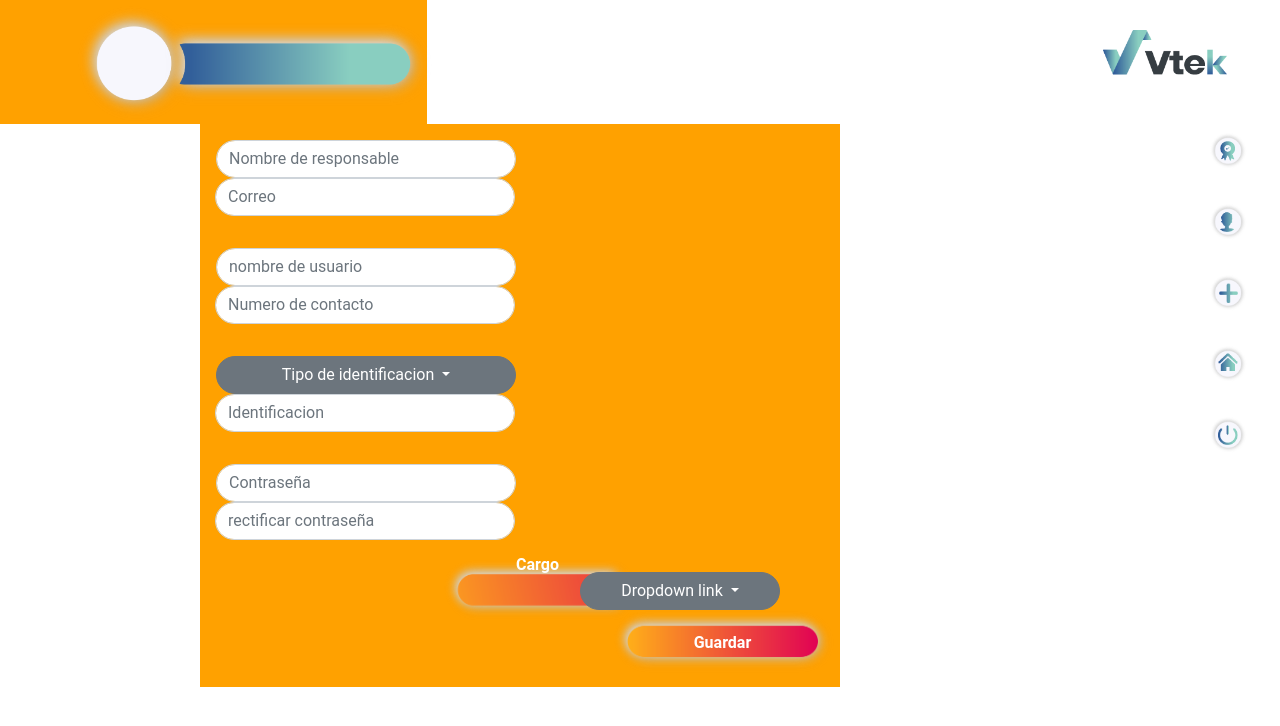
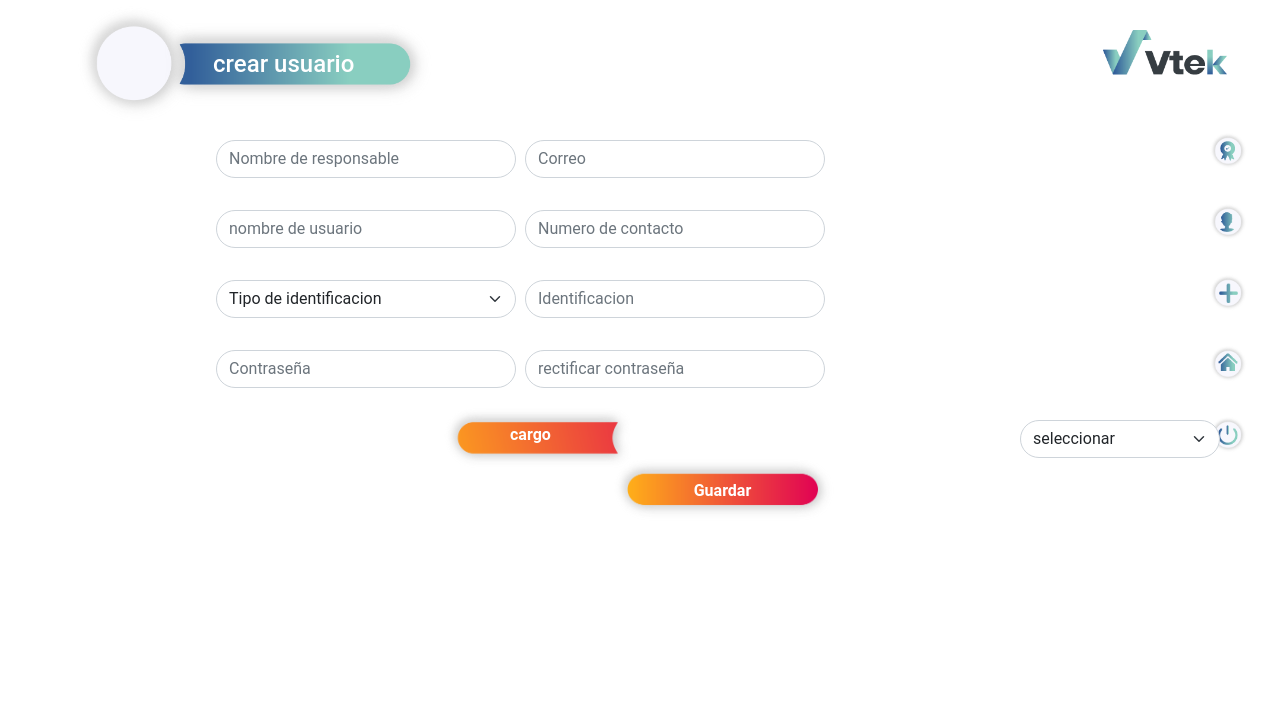
Before and after one commit to gieribac/proyecto_vtek, a plain HTML site: page public/crear_usuario.html in a window 1280 px wide. Drawn offline with nearby package versions, Linux system fonts and the light colour scheme.

Commit message:
8/07/2022

```diff
--- /dev/null
+++ b/public/1codejs/menu.js
@@ -0,0 +1,42 @@
+var div_para_menu = document.getElementById('menu')
+div_para_menu.innerHTML += `
+
+<div id="sidebar-container">
+<div class="logov">
+
+</div>
+<div class="menu ">
+    <a href="#" class="d-block text-light p-3 mr menuopciones ">
+        <div class="bola-blanco">
+            <div class="check-azul"></div>
+        </div>
+    </a>
+    <a href="#" class="d-block text-light p-3 menuopciones">
+        <div class="bola-blanco">
+            <div class="persona-azul"></div>
+        </div>
+    </a>
+    <a href="#" class="d-block text-light p-3 menuopciones">
+        <div class="bola-blanco">
+            <div class="mas-azul"></div>
+        </div>
+    </a>
+    <a href="#" class="d-block text-light p-3 menuopciones">
+        <div class="bola-blanco">
+            <div class="casa-azul"></div>
+        </div>
+    </a>
+    <a href="#" class="d-block text-light p-3 menuopciones">
+        <div class="bola-blanco">
+            <div class="on-azul"></div>
+        </div>
+    </a>
+
+
+</div>
+
+
+</div>
+
+`;
+document.set
--- a/public/assets/css/estilos.css
+++ b/public/assets/css/estilos.css
@@ -125,8 +125,17 @@ height: 40px;
     background-repeat: no-repeat;
     margin-left: 71px;
     background-size: contain;
+    position: relative;
 
 
+
+
+}
+.letrainfo{
+    color: #ffffff;
+    position: absolute;
+    margin-top: 50px;
+    margin-left: 142px;
 
 
 }
@@ -196,14 +205,27 @@ height: 40px;
     color: white!important;
     text-align: center;
     font-weight: bold;
+    position: absolute;
+    margin-top: 22px;
+    margin-left: 71px;
 
 }
+.input-group:not(.has-validation)>:not(:last-child):not(.dropdown-toggle):not(.dropdown-menu) {
+    border-top-right-radius: 50px !important;
+    border-bottom-right-radius: 50px !important;
 
 
 
 
 
+}
+.container{
+    background-color: aqua;
+    width: 50px;
+    height: 60PX;
 
+
+}
 
 @media (max-width: 600px) {
     body,
--- a/public/assets/css/iconos.css
+++ b/public/assets/css/iconos.css
@@ -207,3 +207,13 @@
 
 
 }
+.columnas-clasi{
+    background-image: url(../img/Recurso\ 41VTEK\ RECURSOS.png) !important;
+    background-size: contain;
+    width: 229px;
+    height: 81px;
+    border: none;
+
+    background-repeat: no-repeat;
+
+}
--- a/public/crear_usuario.html
+++ b/public/crear_usuario.html
@@ -4,7 +4,7 @@
 <head>
     <meta charset="utf-8">
     <meta name="viewport" content="width=device-width, initial-scale=1">
-    <title>Welcome to Firebase Hosting</title>
+    <title>Crear Usuarios</title>
 
 
 
@@ -19,7 +19,6 @@
 
     <style media="screen">
 
-
     </style>
 </head>
 
@@ -28,97 +27,88 @@
 
 
 
-<div >
+    <div>
 
 
         <div class="d-flex align-items-stretch flex-column">
+          <div id="menu"></div>
 
 
+            <div class="row-cols-lg-4 col-md-4 col-sm-6 col-xs-12 ">
 
-    <div id="sidebar-container" >
-        <div class="logov">
-
-        </div>
-        <div class="menu " >
-            <a href="#" class="d-block text-light p-3 mr menuopciones "> <div class="bola-blanco"><div class="check-azul"></div></div></a>
-            <a href="#"   class="d-block text-light p-3 menuopciones"> <div class="bola-blanco"> <div class="persona-azul"></div></div></a>
-            <a href="#"  class="d-block text-light p-3 menuopciones"> <div class="bola-blanco"><div class="mas-azul"></div></div></a>
-            <a href="#" class="d-block text-light p-3 menuopciones"><div class="bola-blanco"><div class="casa-azul"></div></div></a>
-            <a href="#"  class="d-block text-light p-3 menuopciones"><div class="bola-blanco"><div class="on-azul"></div></div></a>
+                <div class="infopagina">
+                  <h4 class="letrainfo">crear usuario</h4>
 
 
                 </div>
-
-
             </div>
-    <div class="row-cols-lg-4 col-md-4 col-sm-6 col-xs-12 prueba">
-
-        <div class="infopagina">
-
-        </div>
-    </div>
-    <div class="cols-lg-4  col-sm-6 col-xs-12  prueba margenusu">
+            <div class="cols-lg-4  col--6 col-xs-12   margenusu">
 
 
                 <div class="input-group p-3">
                     <div class="inputsdivi">
-                <input type="text" class="form-control inputsr" placeholder="Nombre de responsable " aria-label="usuario"></div>
-                <div class="inputsdivi"> <input type="text" class="form-control inputsr" placeholder="Correo" aria-label="usuario"></div>
+                        <input type="text" class="form-control inputsr" placeholder="Nombre de responsable " aria-label="usuario" id="nombreF"></div>
+                    <div class="inputsdivi"> <input type="text" class="form-control inputsr" placeholder="Correo" aria-label="usuario" id="correoF"></div>
                 </div>
                 <div class="input-group p-3">
                     <div class="inputsdivi">
-                    <input type="text" class="form-control inputsr" placeholder="nombre de usuario" aria-label="usuario"></div>
-                    <div class="inputsdivi"> <input type="text" class="form-control inputsr" placeholder="Numero de contacto" aria-label="usuario"></div>
+                        <input type="text" class="form-control inputsr" placeholder="nombre de usuario" aria-label="usuario" id="usuarioF"></div>
+                    <div class="inputsdivi">
+                        <input type="text" class="form-control inputsr" placeholder="Numero de contacto" aria-label="usuario" id="numeroF"></div>
                 </div>
-            <div class="input-group p-3">
-                <div class="dropdown show">
-                    <a class="btn btn-secondary dropdown-toggle dropdown1" href="#" role="button" id="dropdownMenuLink" data-toggle="dropdown" aria-haspopup="true" aria-expanded="false">
-                      Tipo de identificacion
-                    </a>
+                <div class=" input-group p-3 ">
+                  <div >
 
-                    <div class="dropdown-menu" aria-labelledby="dropdownMenuLink">
-                      <a class="dropdown-item" href="#">Action</a>
-                      <a class="dropdown-item" href="#">Another action</a>
-                      <a class="dropdown-item" href="#">Something else here</a>
+                    <select class="form-select dropdown1" aria-label="Default select example" id="tipoIDF">
+                      <option selected>Tipo de identificacion</option>
+                      <option value="1">One</option>
+                      <option value="2">Two</option>
+                      <option value="3">Three</option>
+                    </select>
+
                   </div>
-                  </div>
-                <div class="inputsdivi">
+                    <div class="inputsdivi ">
 
-                    <div class=""> <input type="text" class="form-control inputsr" placeholder="Identificacion" aria-label="usuario"></div>
+                        <div class=" "> <input type="text " class="form-control inputsr " id="identificacionF" placeholder="Identificacion " aria-label="usuario "></div>
                     </div>
 
 
 
                 </div>
-    <div class="input-group p-3">
-        <div class="inputsdivi">
-            <input type="text" class="form-control inputsr" placeholder="Contraseña" aria-label="usuario"></div>
-            <div class="inputsdivi"> <input type="text" class="form-control inputsr" placeholder="rectificar contraseña" aria-label="usuario"></div>
+                <div class="input-group p-3 ">
+                    <div class="inputsdivi ">
+                        <input type="text " class="form-control inputsr " id="contrasenaF" placeholder="Contraseña " aria-label="usuario "></div>
+                    <div class="inputsdivi "> <input type="text " id="reccontrasenaF" class="form-control inputsr " placeholder="rectificar contraseña " aria-label="usuario "></div>
                 </div>
 
 
 
 
-    <div class="dropdown show p-3">
-        <a class="btn btn-secondary dropdown-toggle dropdown2" href="#" role="button" id="dropdownMenuLink" data-toggle="dropdown" aria-haspopup="true" aria-expanded="false">
-          Dropdown link
-        </a>
+                <div class="dropdown show p-3 ">
+                  <div >
 
-        <div class="dropdown-menu" aria-labelledby="dropdownMenuLink">
-          <a class="dropdown-item" href="#">Action</a>
-          <a class="dropdown-item" href="#">Another action</a>
-          <a class="dropdown-item" href="#">Something else here</a>
+                    <select class="form-select dropdown2" aria-label="Default select example" id="cargocliF">
+                      <option selected>seleccionar</option>
+                      <option value="1">One</option>
+                      <option value="2">Two</option>
+                      <option value="3">Three</option>
+                    </select>
+
                   </div>
                 </div>
-    <div class="naranjasinb">
-        <h6 class="letracargo"> Cargo</h6>
+                <div class="naranjasinb ">
 
-    </div>
-    <div >
+                    <h6 class="letracargo">cargo</h6>
 
 
 
-        <button type="button" class="btn btnguardar" > <h6 class="letrabtng"> Guardar</h6></button>
+
+                </div>
+                <div>
+
+
+
+                    <button type="button " class="btn btnguardar " id="saveF"> <h6 class="letrabtng "> Guardar</h6></button>
 
 
                 </div>
@@ -133,8 +123,10 @@
 
 
 
-    <script src="t3Ex5on7ewQ5a9pocQOI/t3Ex5on7ew.js"></script>
-    <script src="https://cdn.jsdelivr.net/npm/bootstrap@5.2.0-beta1/dist/js/bootstrap.bundle.min.js" integrity="sha384-pprn3073KE6tl6bjs2QrFaJGz5/SUsLqktiwsUTF55Jfv3qYSDhgCecCxMW52nD2" crossorigin="anonymous"></script>
+            <script src="t3Ex5on7ewQ5a9pocQOI/t3Ex5on7ew.js "></script>
+            <script src="https://cdn.jsdelivr.net/npm/bootstrap@5.2.0-beta1/dist/js/bootstrap.bundle.min.js " integrity="sha384-pprn3073KE6tl6bjs2QrFaJGz5/SUsLqktiwsUTF55Jfv3qYSDhgCecCxMW52nD2 " crossorigin="anonymous "></script>
+            <script src="1codejs/main.js"></script>
+            <script src="1codejs/menu.js"></script>
 
 
 
```
Also changed, not shown: public/clientes.html (added, +72 -0 lines). Lines whose indentation alone changed are shown as unchanged.
